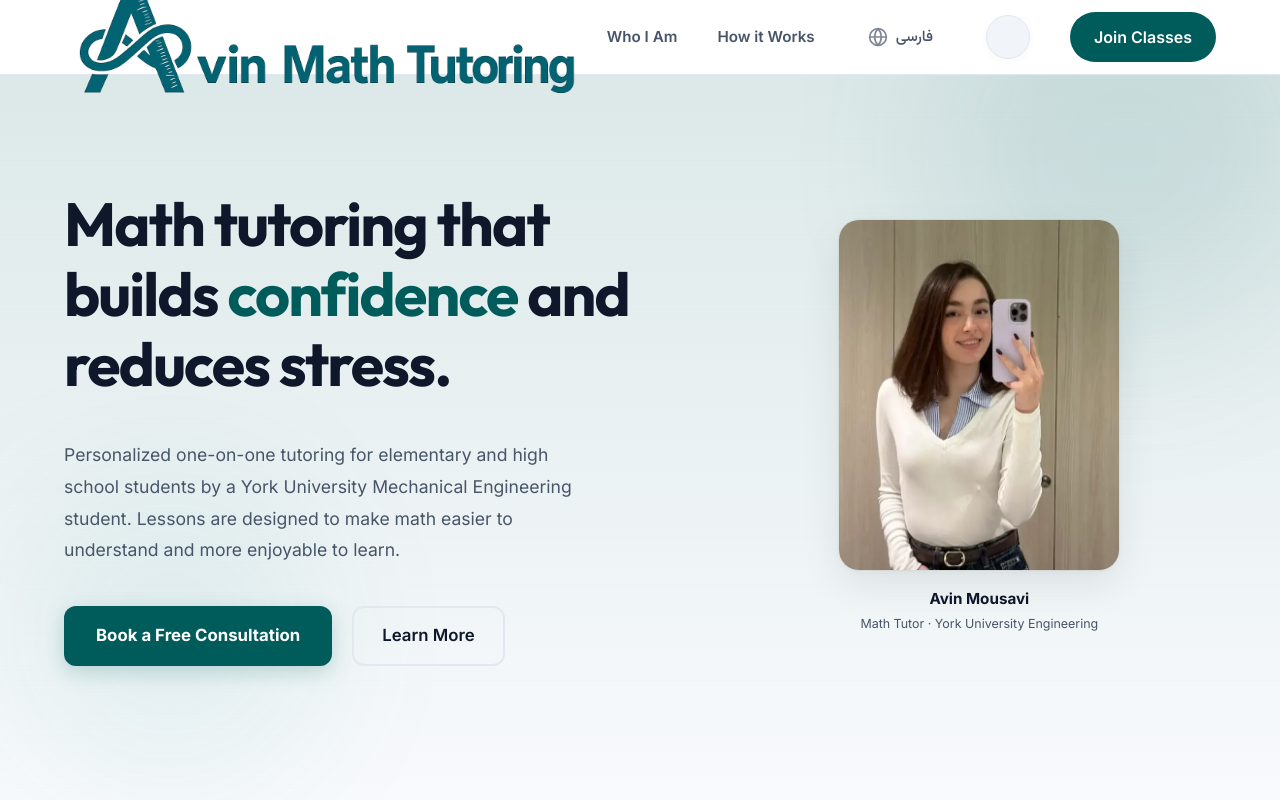
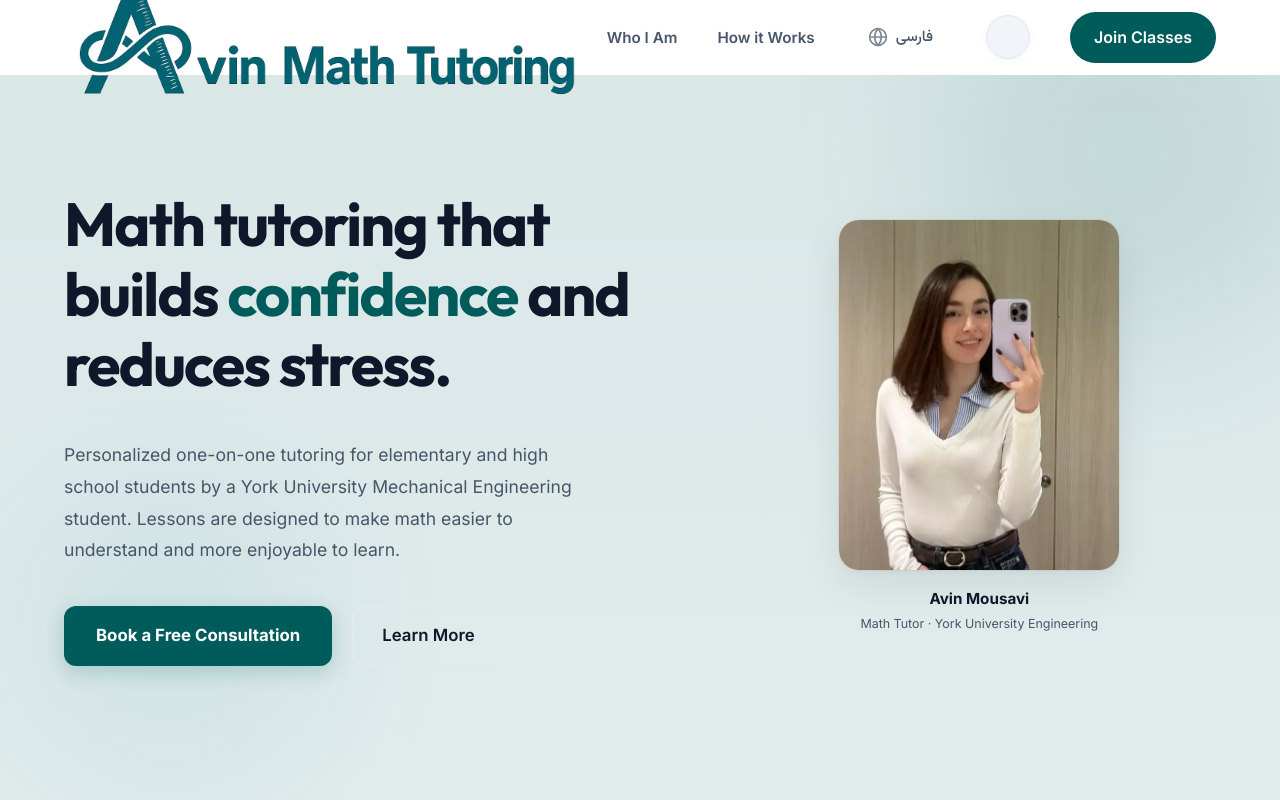
Before and after one commit to parsaabbasian/Math_Tutoring, a Next.js app: page / in a window 1280 px wide. Shown: the top 800 px of the page. Built offline with nearby package versions, Linux system fonts and the light colour scheme.

Commit message:
Create a seamless unified gradient flow and remove section borders

```diff
--- a/src/app/components/Footer.module.css
+++ b/src/app/components/Footer.module.css
@@ -1,6 +1,5 @@
 .footer {
   background: transparent;
-  border-top: 1px solid var(--border);
   padding-top: 40px;
 }
 
--- a/src/app/components/Header.module.css
+++ b/src/app/components/Header.module.css
@@ -8,7 +8,6 @@
   display: flex;
   align-items: center;
   background: var(--surface);
-  border-bottom: 1px solid var(--border);
   transition: var(--transition);
 }
 
--- a/src/app/globals.css
+++ b/src/app/globals.css
@@ -43,7 +43,6 @@ body {
   font-size: 1.05rem;
   color: var(--foreground);
   background: linear-gradient(to bottom, rgba(0, 91, 91, 0.15) 0%, var(--background) 100%);
-  background-attachment: fixed; /* Optional: keeps it consistent as you scroll */
   line-height: 1.65;
   -webkit-font-smoothing: antialiased;
   min-height: 100vh;
```
